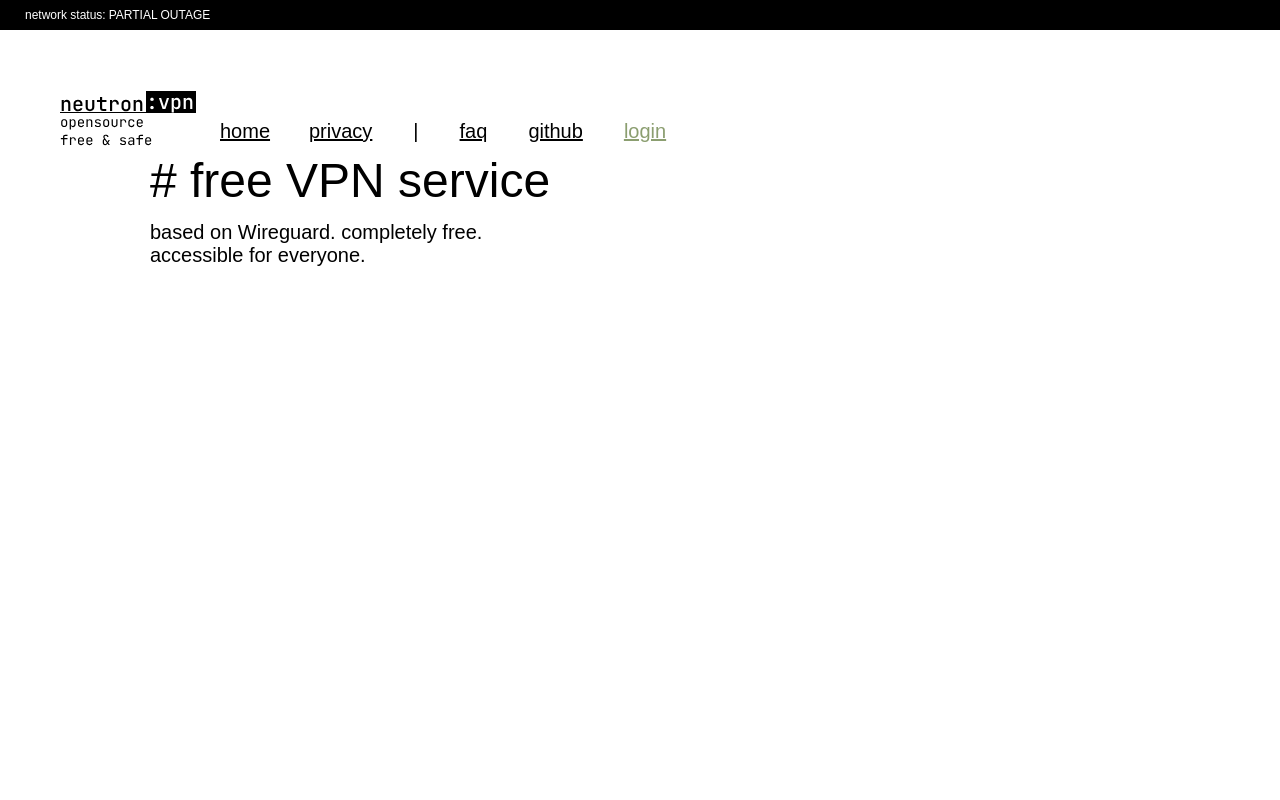
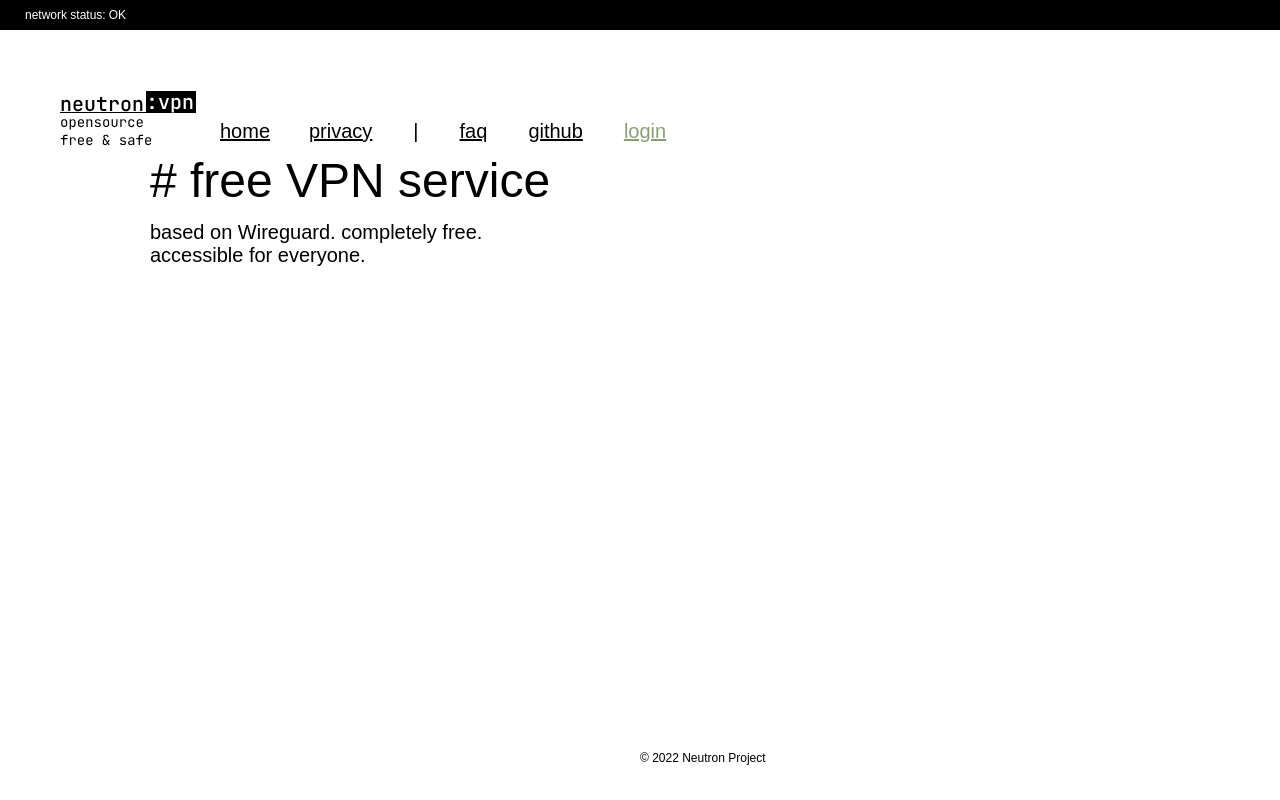
Before and after one commit to neutron-vpn/frontend, a React (Create React App) app: page / in a window 1280 px wide. Built offline with nearby package versions, Linux system fonts and the light colour scheme.

Commit message:
initial commit v0.1

```diff
--- a/package.json
+++ b/package.json
@@ -10,8 +10,13 @@
     "@types/node": "^16.11.36",
     "@types/react": "^18.0.9",
     "@types/react-dom": "^18.0.4",
+    "i18next": "^21.8.3",
+    "i18next-browser-languagedetector": "^6.1.4",
+    "i18next-http-backend": "^1.4.0",
     "react": "^18.1.0",
     "react-dom": "^18.1.0",
+    "react-i18next": "^11.16.9",
+    "react-media-hook": "^0.4.9",
     "react-router-dom": "^6.3.0",
     "react-scripts": "5.0.1",
     "typescript": "^4.6.4",
--- a/src/App.tsx
+++ b/src/App.tsx
@@ -2,6 +2,7 @@
 import './App.css';
 import Header from './components/header'
 import Navbar from './components/navbar'
+import Footer from './components/footer'
 import Homepage from './pages/homepage';
 import { BrowserRouter, Routes, Route } from "react-router-dom";
 import UserAgreement from './pages/agreement';
@@ -17,6 +18,7 @@ function App() {
             <Route path="pages/agreement" element={<UserAgreement />} />
         </Routes>
       </BrowserRouter>
+      <Footer />
     </div>
   );
 }
--- /dev/null
+++ b/src/components/footer.tsx
@@ -0,0 +1,27 @@
+import "../index.css"
+export default function Footer() {
+  return (
+    <>
+      <div className="footer">
+        <p className="footer-2">© 2022 Neutron Project</p>
+      </div>
+      <style>{`
+        .footer {
+          margin-left: 50%;
+          position: fixed;
+          bottom: 0;
+          width: 100%;
+        }
+        .footer-2 {
+          color: rgba(0, 0, 0, 1);
+          font-size: 12px;
+          margin-bottom: 35px;
+          letter-spacing: 0%;
+          text-align: left;
+          font-family: JetBrains Mono, sans-serif;
+        }
+      `}</style>
+    </>
+  );
+
+  }
--- a/src/components/header.tsx
+++ b/src/components/header.tsx
@@ -6,7 +6,7 @@ export default function Header() {
     <>
       <div className="Header-1">
         <div className="header-1-text1">network status:</div>
-        <div className="header-1-text2">PARTIAL OUTAGE</div>
+        <div className="header-1-text2">OK</div>
       </div>
       <style>{`
         .Header-1 {
--- a/src/components/navbar.tsx
+++ b/src/components/navbar.tsx
@@ -13,11 +13,12 @@ export default function Navbar() {
         <a href="/pages/privacy" className="navbar-3">privacy</a>
         <div className="navbar-5">|</div>
         <a href="/pages/faq" className="navbar-6">faq</a>
-        <a href="https://github.com/neutronvpn" className="navbar-7">github</a>
+        <a href="https://github.com/neutron-vpn" className="navbar-7">github</a>
         <a href="/login" className="navbar-8">login</a>
       </div>
       <style>{`
         .navbar {
+
           margin-top: 60px;
           margin-left: 210px;
           display: flex;
--- a/src/index.css
+++ b/src/index.css
@@ -1,4 +1,6 @@
 body {
+  display: flex;
+  flex-direction: column;
   margin: 0;
   font-family: -apple-system, BlinkMacSystemFont, 'Segoe UI', 'Roboto', 'Oxygen',
     'Ubuntu', 'Cantarell', 'Fira Sans', 'Droid Sans', 'Helvetica Neue',
@@ -7,7 +9,19 @@ body {
   -moz-osx-font-smoothing: grayscale;
 }
 
-code {
-  font-family: source-code-pro, Menlo, Monaco, Consolas, 'Courier New',
-    monospace;
+@media screen and (min-width: 415px){
+  .site-container {
+    flex-direction: row;
+  }
 }
+
+
+::-moz-selection {
+  background: #8b9e70;
+}
+::-webkit-selection {
+  background: #8b9e70;
+}
+::selection {
+  background: #8b9e70;
+}
```
Also changed, not shown: 1 other file (tests, documents, lock files or other folders).
